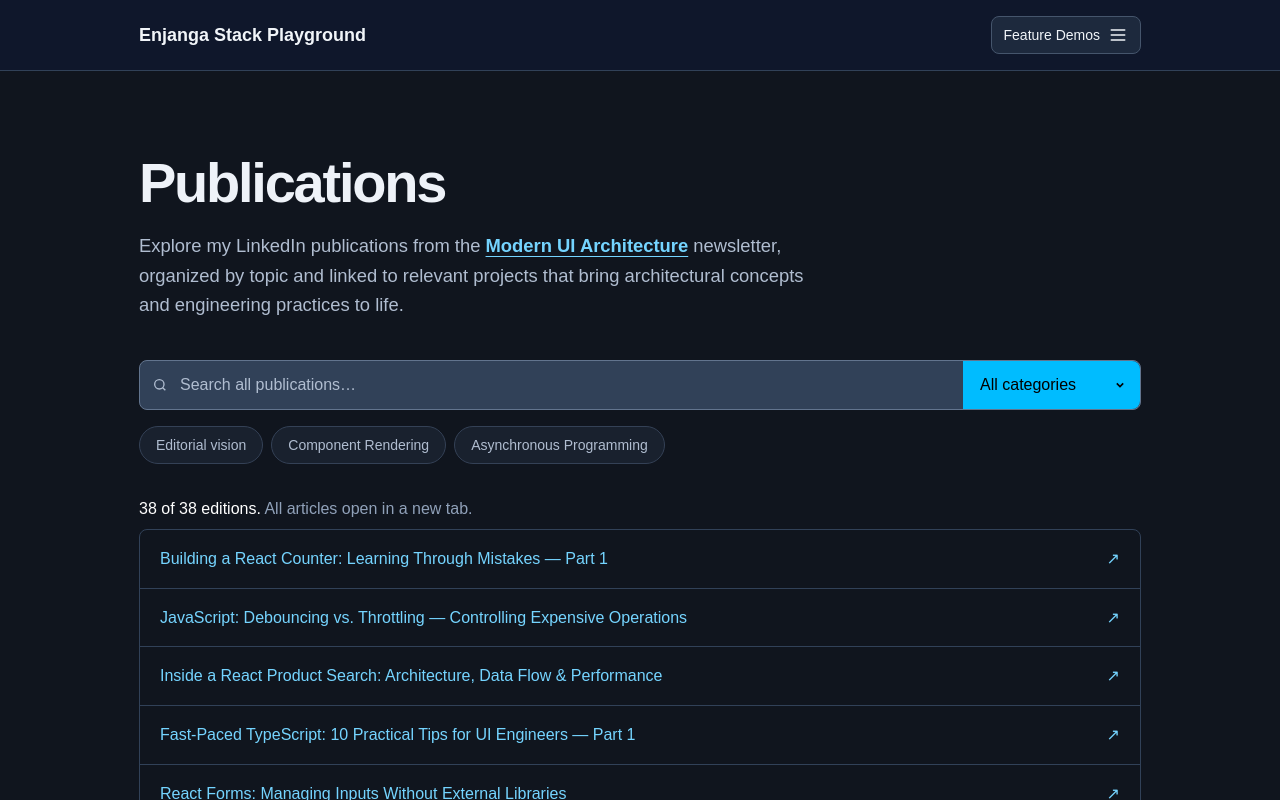
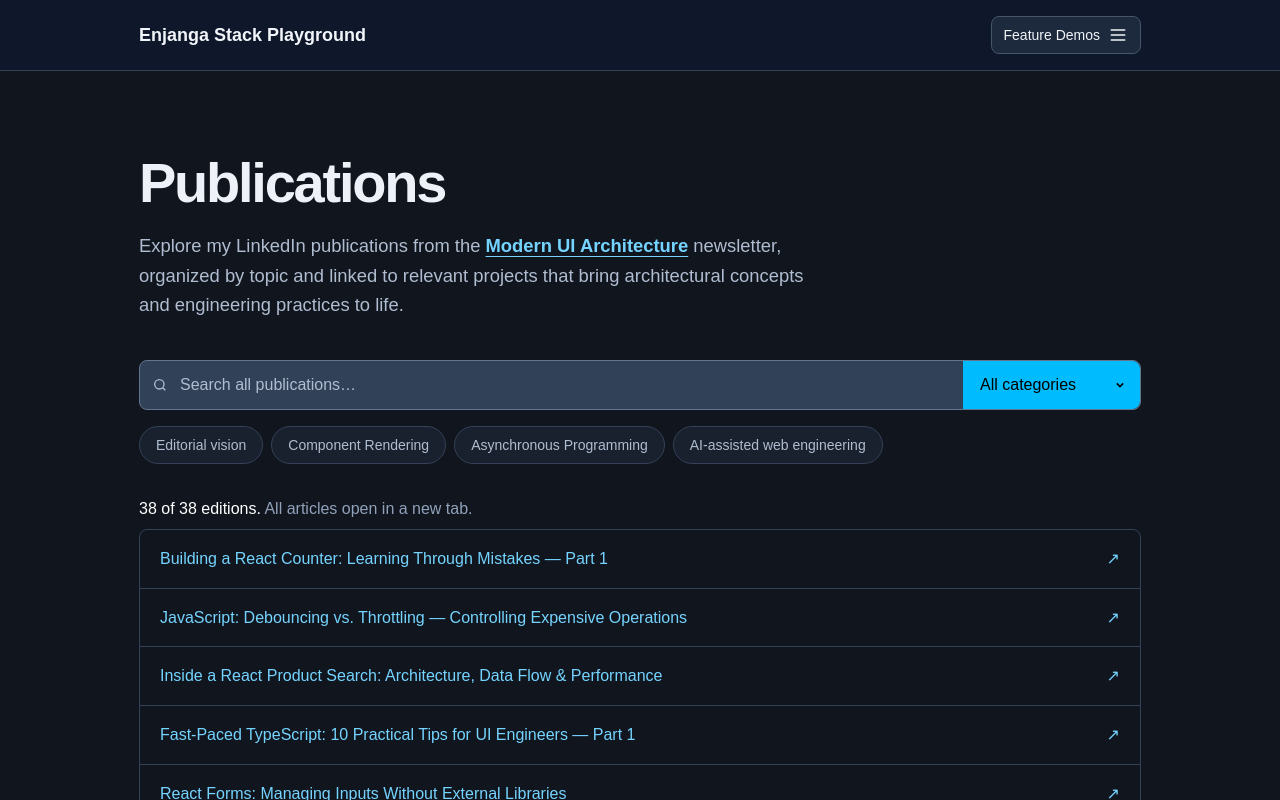
Before and after one commit to ericnjanga/enjanga-stack-playground, a Next.js app: page /publications in a window 1280 px wide. Shown: the top 800 px of the page. Built offline with nearby package versions, Linux system fonts and the light colour scheme.

Commit message:
feat: add AI-assisted web engineering publication tag
Tag the UI engineers and AI agents edition and document the new shareable topic filter.

```diff
--- a/src/app/publications/PublicationList.tsx
+++ b/src/app/publications/PublicationList.tsx
@@ -16,6 +16,7 @@ const tags = [
   { value: "editorial-vision", label: "Editorial vision" },
   { value: "component-rendering", label: "Component Rendering" },
   { value: "asynchronous-programming", label: "Asynchronous Programming" },
+  { value: "ai-assisted-web-engineering", label: "AI-assisted web engineering" },
 ] as const;
 
 export default function PublicationList() {
--- a/src/data/publications.json
+++ b/src/data/publications.json
@@ -298,7 +298,9 @@
     "title": "Perspective: The New Relationship Between UI Engineers and AI Agents",
     "url": "https://www.linkedin.com/pulse/new-relationship-between-ui-engineers-ai-agents-why-our-eric-njanga-rvr4c",
     "categories": [],
-    "tags": []
+    "tags": [
+      "ai-assisted-web-engineering"
+    ]
   },
   {
     "title": "Deep Dive: Understanding Next.js Rendering Strategies — Why “It Depends”",
```
Also changed, not shown: 1 other file (tests, documents, lock files or other folders).
